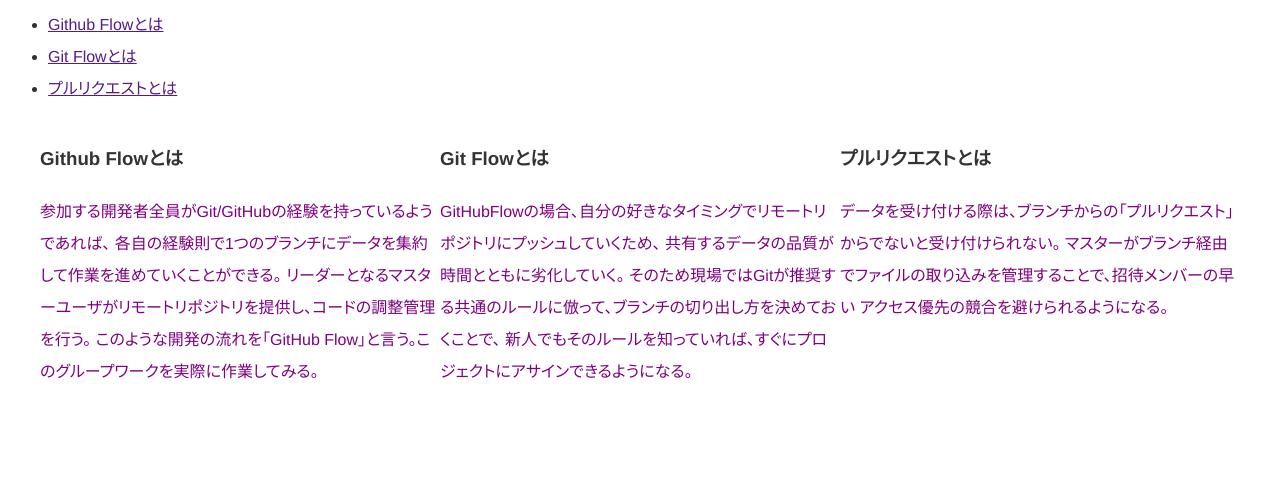
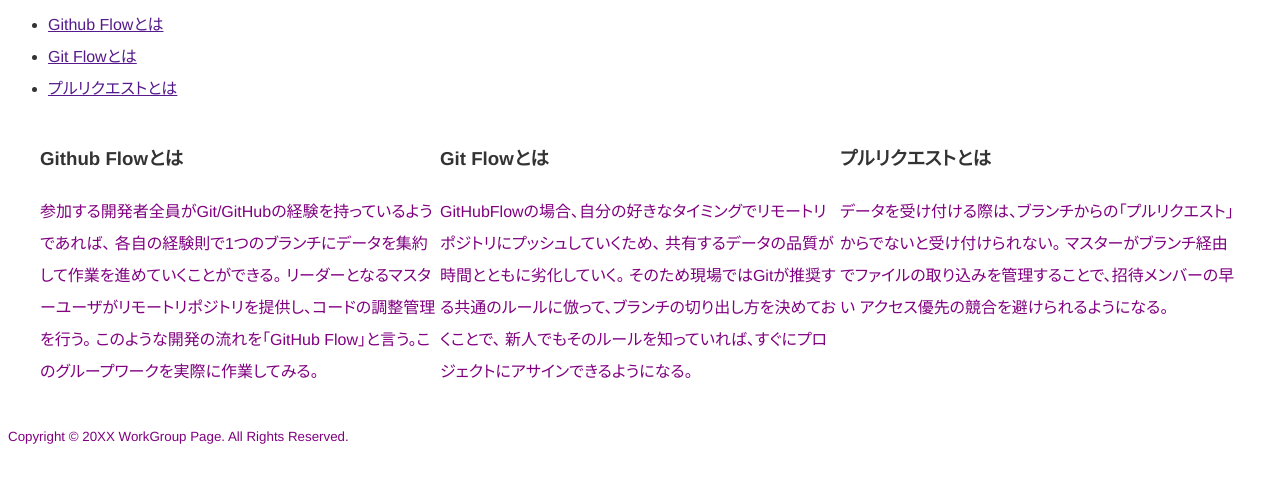
Before and after one commit to genka-beginner/GroupWork, a plain HTML site: page index.html in a window 1280 px wide. Shown: the part 79-562 px from the top of the page. Drawn offline with Linux system fonts and the light colour scheme.

Commit message:
update:index.html footer追加

```diff
--- a/index.html
+++ b/index.html
@@ -48,6 +48,8 @@
             </div>
         </main>
     </div>
-    <footer class="gl-footer"></footer>
+    <footer class="gl-footer">
+        <p><small>Copyright &copy; 20XX WorkGroup Page. All Rights Reserved.</small></p>
+    </footer>
 </body>
 </html>
```
